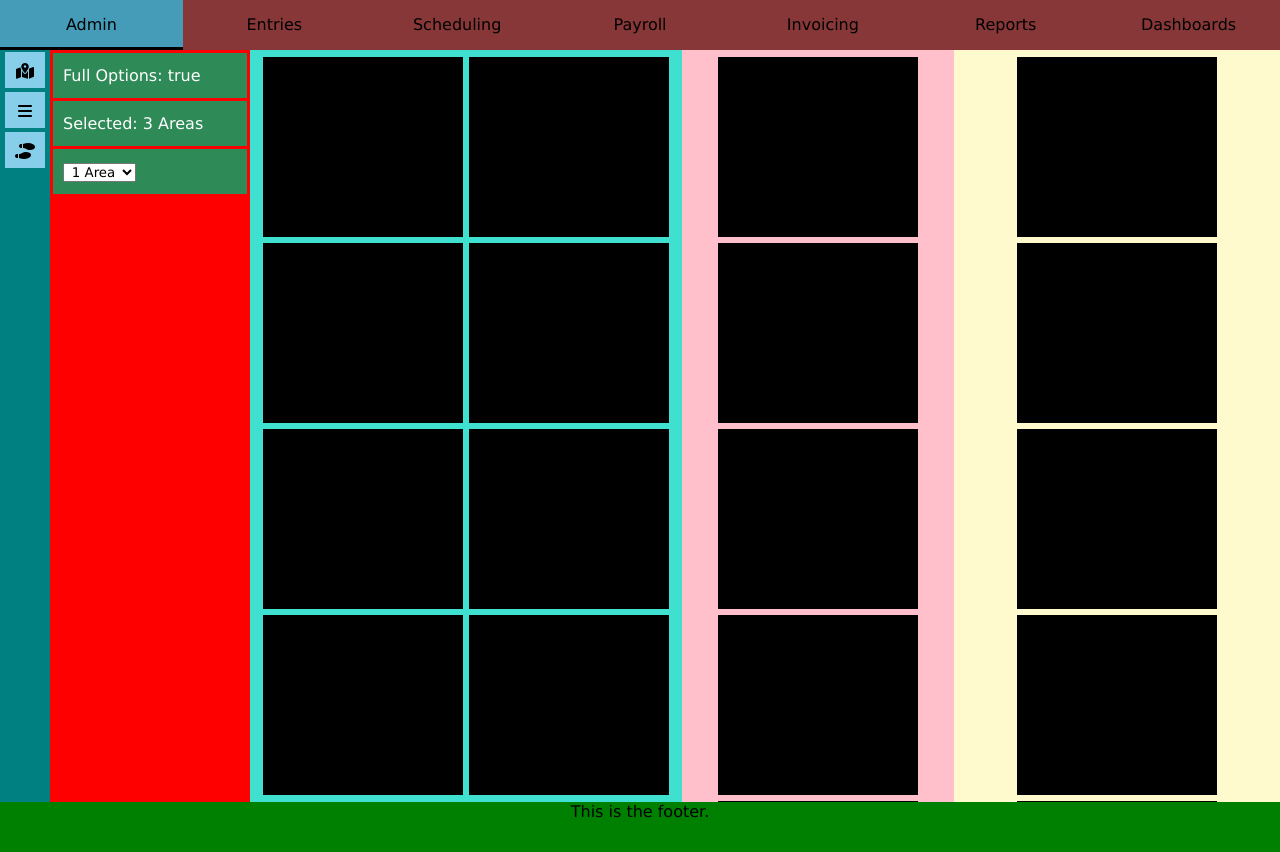
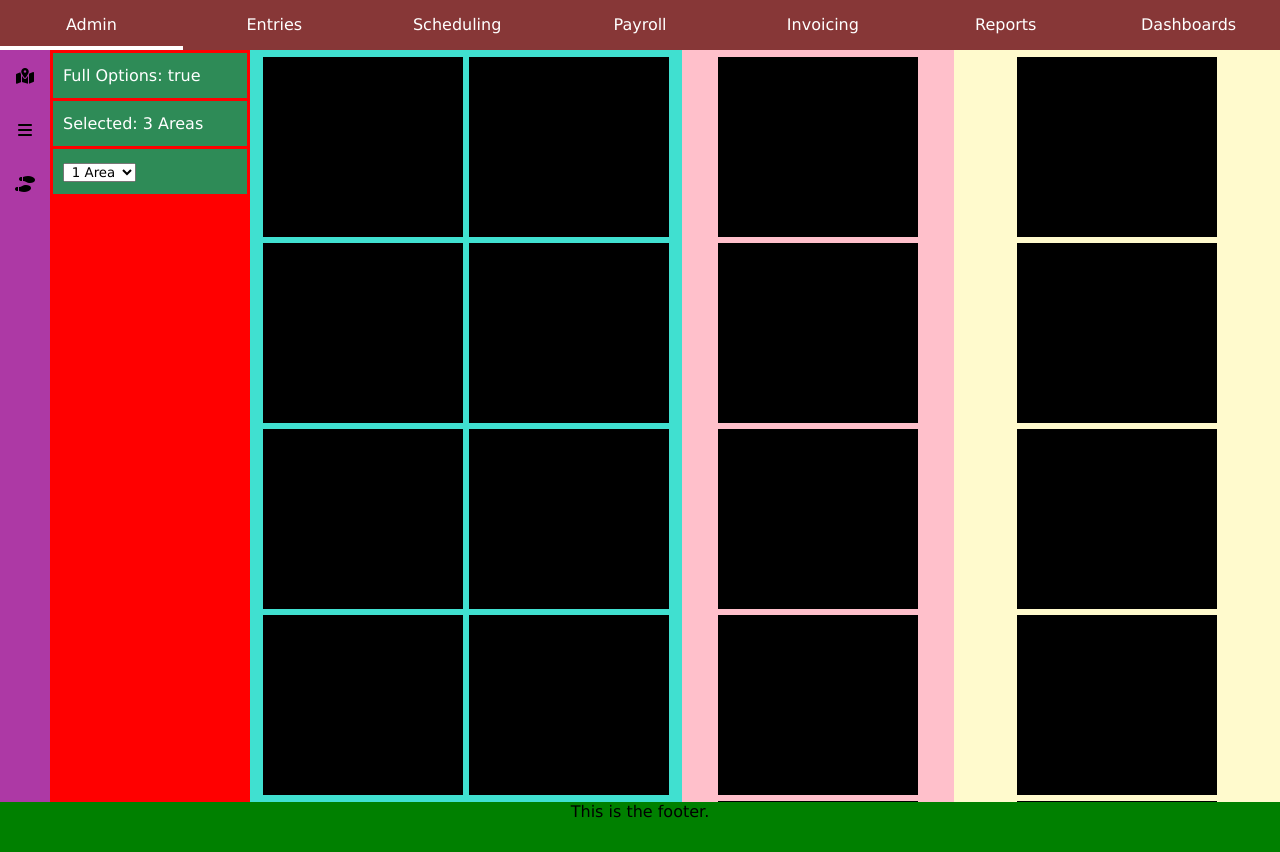
Before and after one commit to CCBrenner/Misc_Projects, a PHP site: page /document10.html in a window 1280 px wide. Run offline with PHP 8.4, Linux system fonts and the light colour scheme; some libraries are stand-ins or nearby versions.

Commit message:
intermediate point of document10

```diff
--- a/FlexboxPageFromScratch/document10/document10.css
+++ b/FlexboxPageFromScratch/document10/document10.css
@@ -35,12 +35,12 @@ body {
     justify-content: space-around;
 }
 .navitem {
+    color: white;
     line-height: var(--nav-body-intersect);
     width: 100%;
 }
 .navitem:hover {
-    background-color: rgb(68, 156, 185);
-    border-bottom: 3px solid;
+    border-bottom: 4px solid;
 }
 /* Main Section */
 .section2 {
@@ -60,7 +60,7 @@ body {
     bottom: 0px;
 }
 .toolbar {
-    background-color: teal;
+    background-color: rgb(173, 57, 165);
     position: fixed;
     top: var(--nav-body-intersect);
     bottom: var(--body-footer-intersect);
@@ -72,15 +72,13 @@ body {
     align-items: center;
 }
 .toolbutton {
-    width: 20px;
-    height: 16px;
-    background-color: skyblue;
-    padding: 10px;
-    margin: 2px;
+    width: 100%;
+    line-height: 30px;
+    padding: 12px;
     text-align: center;
 }
 .toolbutton:hover {
-    background-color: blueviolet;
+    background-color: yellow;
     color: white;
 }
 .sidebar {
--- a/FlexboxPageFromScratch/document10/document10.js
+++ b/FlexboxPageFromScratch/document10/document10.js
@@ -19,13 +19,16 @@ function toggleNav() {
 }
 function toggleSidebar() {
     let sidebar = document.getElementById("sidebar");
+    let toolbutton2 = document.getElementById("toolbutton2");
     let r = document.querySelector(":root");
     if (sidebar.style.display === "none") {
         sidebar.style.display = "block";
+        toolbutton2.style.color = "black";
         r.style.setProperty("--sidebarextended-maincontent-intersect", `${sidebarextendedMaincontentIntersect}px`);
     }
     else {
         sidebar.style.display = "none";
+        toolbutton2.style.color = "grey";
         r.style.setProperty("--sidebarextended-maincontent-intersect", `${toolbarSidebarIntersect}px`);
     }
 }
```
